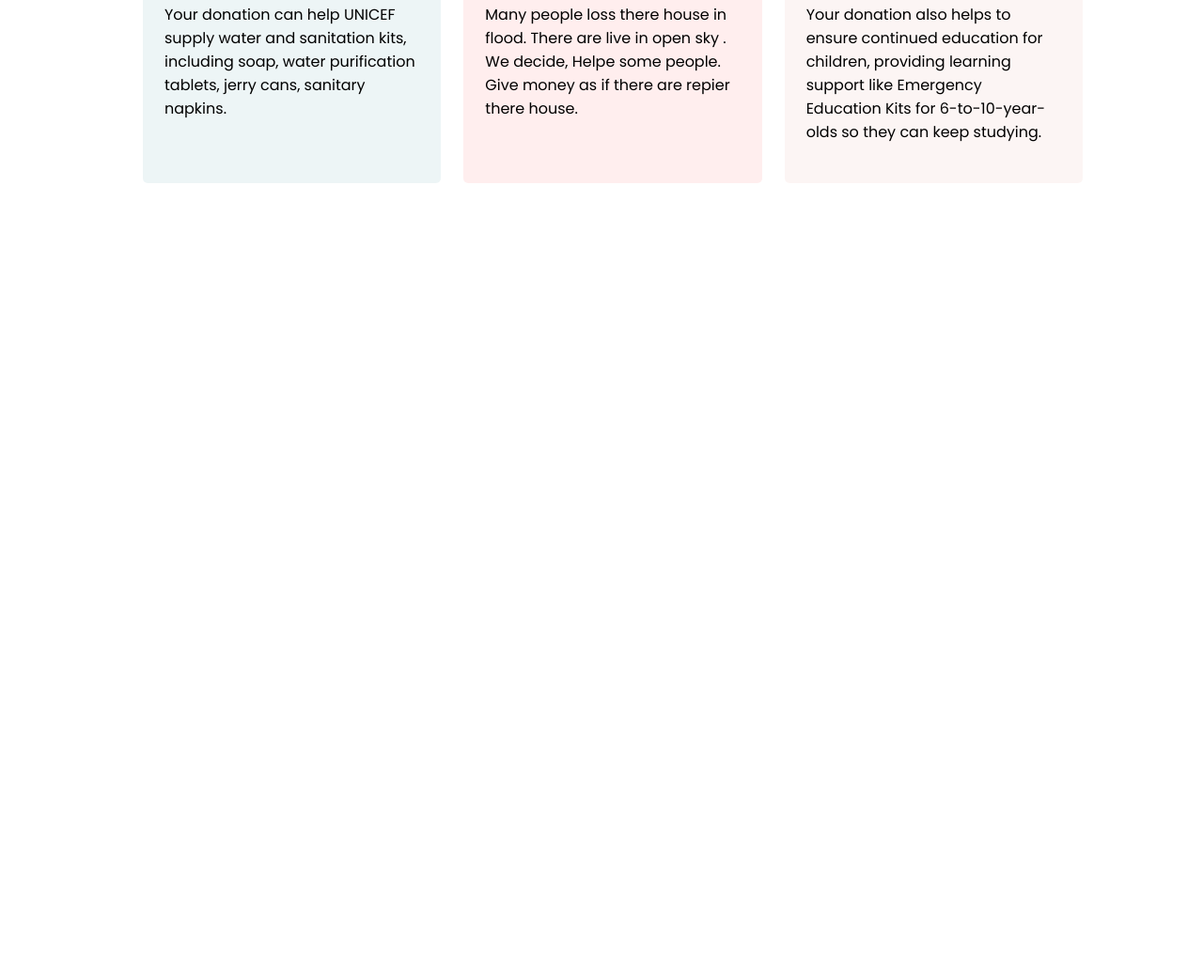
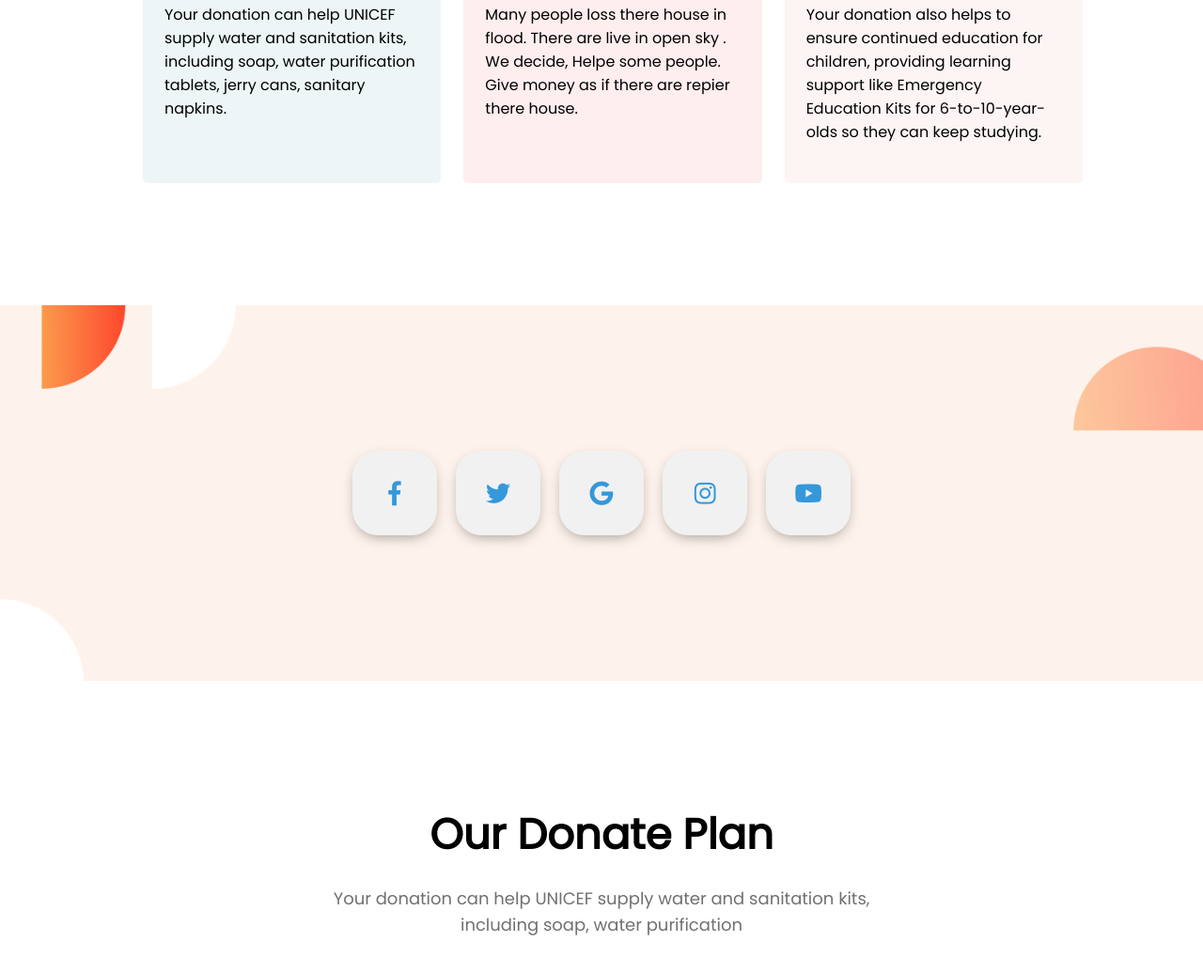
Before and after one commit to moutosi-raka/Donate-Today, a plain HTML site: page index.html in a window 1280 px wide. Shown: the part 1927-2962 px from the top of the page at 94% size. Before the commit the page ends 2252 px from the top, so only its background shows below. Drawn offline with Linux system fonts and the light colour scheme.

Commit message:
added social icons

```diff
--- a/index.html
+++ b/index.html
@@ -10,6 +10,7 @@
     <link href="https://fonts.googleapis.com/css2?family=Poppins&display=swap" rel="stylesheet">
     <title>Donate Website</title>
     <link rel="stylesheet" href="main.css">
+    <link rel="stylesheet" href="https://use.fontawesome.com/releases/v5.4.1/css/all.css">
 </head>
 
 <body>
@@ -88,6 +89,35 @@
         </div>
     </section>
 
+    <section class="flex-box social-icons">
+        <a class="btn" href="#">
+            <i class="fab fa-facebook-f"></i>
+        </a>
+        <a class="btn" href="#">
+            <i class="fab fa-twitter"></i>
+        </a>
+        <a class="btn" href="#">
+            <i class="fab fa-google"></i>
+        </a>
+        <a class="btn" href="#">
+            <i class="fab fa-instagram"></i>
+        </a>
+        <a class="btn" href="#">
+            <i class="fab fa-youtube"></i>
+        </a>
+    </section>
+
+    <section>
+        <div class="row donate-header">
+            <h1>Our Donate Plan</h1>
+            <p>Your donation can help UNICEF supply water and sanitation kits, including soap, water purification </p>
+        </div>
+        <div class="updates">
+
+        </div>
+
+    </section>
+
 
 
 
--- a/main.css
+++ b/main.css
@@ -29,6 +29,19 @@
 section{
     margin-bottom: 130px;
 }
+.row{
+    width: 50%;
+    text-align: center;
+    margin: 0 auto;
+}
+
+.donate-header h1{
+    margin-bottom: 20px;
+    font-weight: 700;
+    font-size: 45px;
+}
+
+
 
 
 /* Banner style start */
@@ -54,21 +67,15 @@ section{
 }
 
 
+
+
+
+
 /* Donate Today style */
-.row{
-    width: 50%;
-    text-align: center;
-    margin: 0 auto;
-}
+
 .donate-header{
     margin-top: 130px;
     margin-bottom: 50px;
-}
-
-.donate-header h1{
-    margin-bottom: 20px;
-    font-weight: 700;
-    font-size: 45px;
 }
 
 .donate-header p{
@@ -108,6 +115,10 @@ color: #707070;
     margin-bottom: 40px;
 }
 
+
+
+
+
 /* Donate plan style */
 .plan-card{
     width: 33.33%;
@@ -134,4 +145,34 @@ color: #707070;
     height: 49.77px;
 }
 
-/* Project Goal */
+
+
+
+
+/* social side style */
+.social-icons{
+    background-image: url(images/7.png);
+    background-size: cover;
+    height: 400px;
+}
+.btn{
+  display: inline-block;
+  width: 90px;
+  height: 90px;
+  background: #f1f1f1;
+  margin: 10px;
+  border-radius: 30%;
+  box-shadow: 0 5px 15px -5px #00000070;
+  color: #3498db;
+  overflow: hidden;
+  text-align: center;
+}
+
+.btn i{
+    line-height: 90px;
+    font-size: 26px;
+  }
+
+  .btn i:hover{
+    font-size: 40px;
+  }
```
Also changed, not shown: images/7.png (added), images/social-bg.jpg (added).
